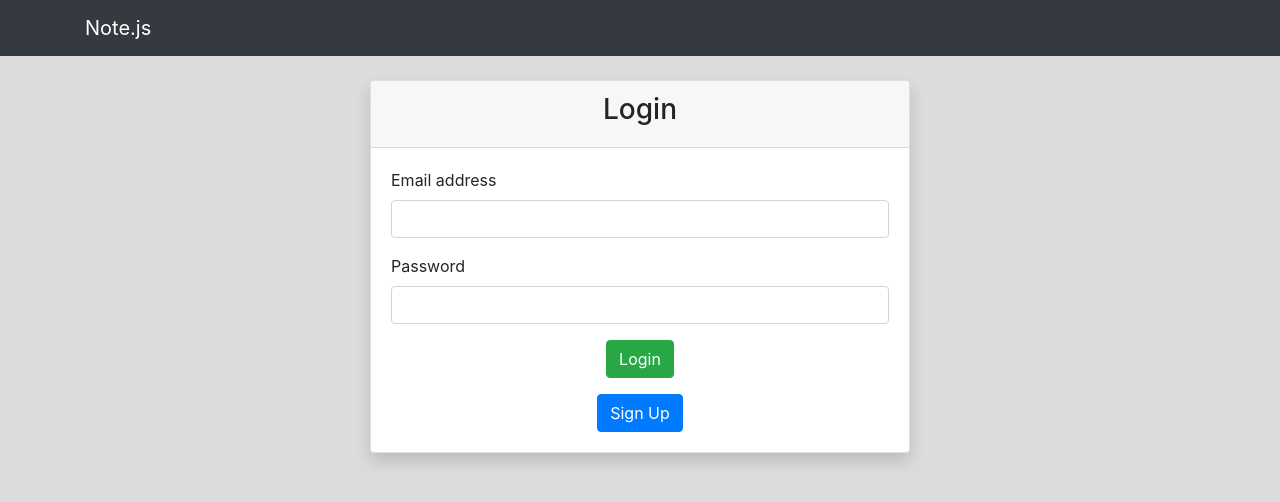
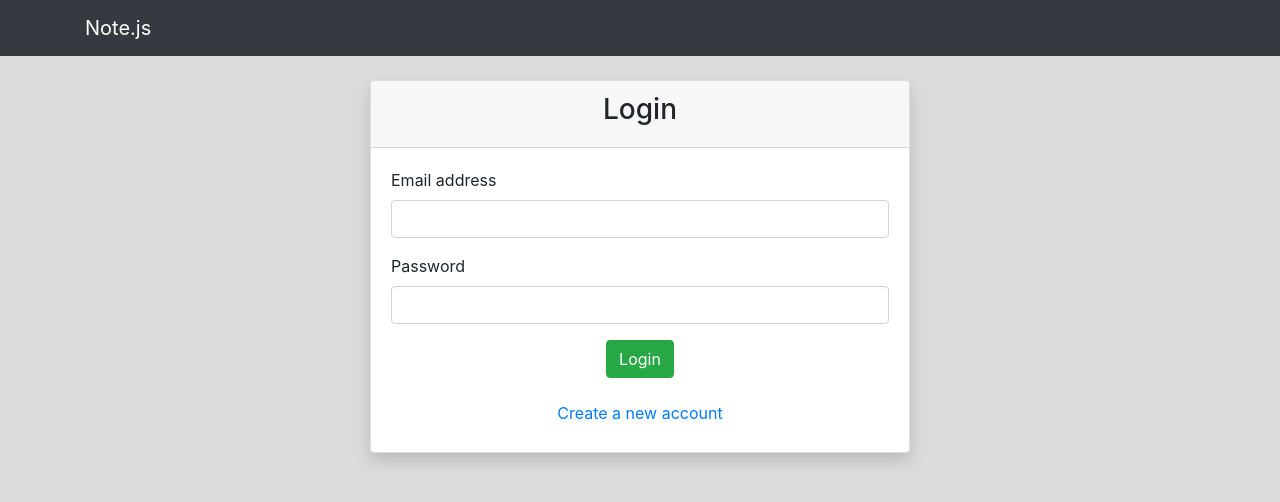
Before and after one commit to amohamed97/notes-app, a React (Create React App) app: page /login in a window 1280 px wide. Shown: the top 502 px of the page. Built offline with nearby package versions, Linux system fonts and the light colour scheme; the HTML template or start-up script is replaced by a standard one.

Commit message:
edit/delete note affect the backend

```diff
--- a/src/components/pages/login/LoginForm.js
+++ b/src/components/pages/login/LoginForm.js
@@ -83,7 +83,7 @@ export class LoginForm extends Component {
                             </form>
                             <div className="text-center">
                                 <Link to="/signup">
-                                    <button className="btn btn-primary">Sign Up</button>
+                                    <button className="btn btn-link">Create a new account</button>
                                 </Link>
                             </div>
 
--- a/src/components/pages/notes/NoteList.js
+++ b/src/components/pages/notes/NoteList.js
@@ -13,14 +13,19 @@ export class NodeList extends React.Component{
     }
 
     deleteNote = id =>{
-        Axios.delete(`https://jsonplaceholder.typicode.com/todos/${id}`).then(res =>
+        Axios.delete(`http://127.0.0.1:5000/${this.props.loggedUser}/notes/${id}`).then(res =>
             this.setState({
                 notes: this.state.notes.filter(note => note.id !== id)
             })
-        );
+        ).catch((err) =>{
+            console.log(err.response)
+        })
     }
 
     editNote = (id, newTitle) => {
+        Axios.put(`http://127.0.0.1:5000/${this.props.loggedUser}/notes/${id}`, {
+            editedNote: newTitle
+        }).then(res =>{
             let newNotes = this.state.notes.slice();
             newNotes.forEach((note) =>{
                 if(note.id === id){
@@ -28,6 +33,9 @@ export class NodeList extends React.Component{
                 }
             })
             this.setState({notes: newNotes});
+            }
+        );
+
     }
 
     addNote = (newNote) =>{
```
Lines whose indentation alone changed are shown as unchanged.
